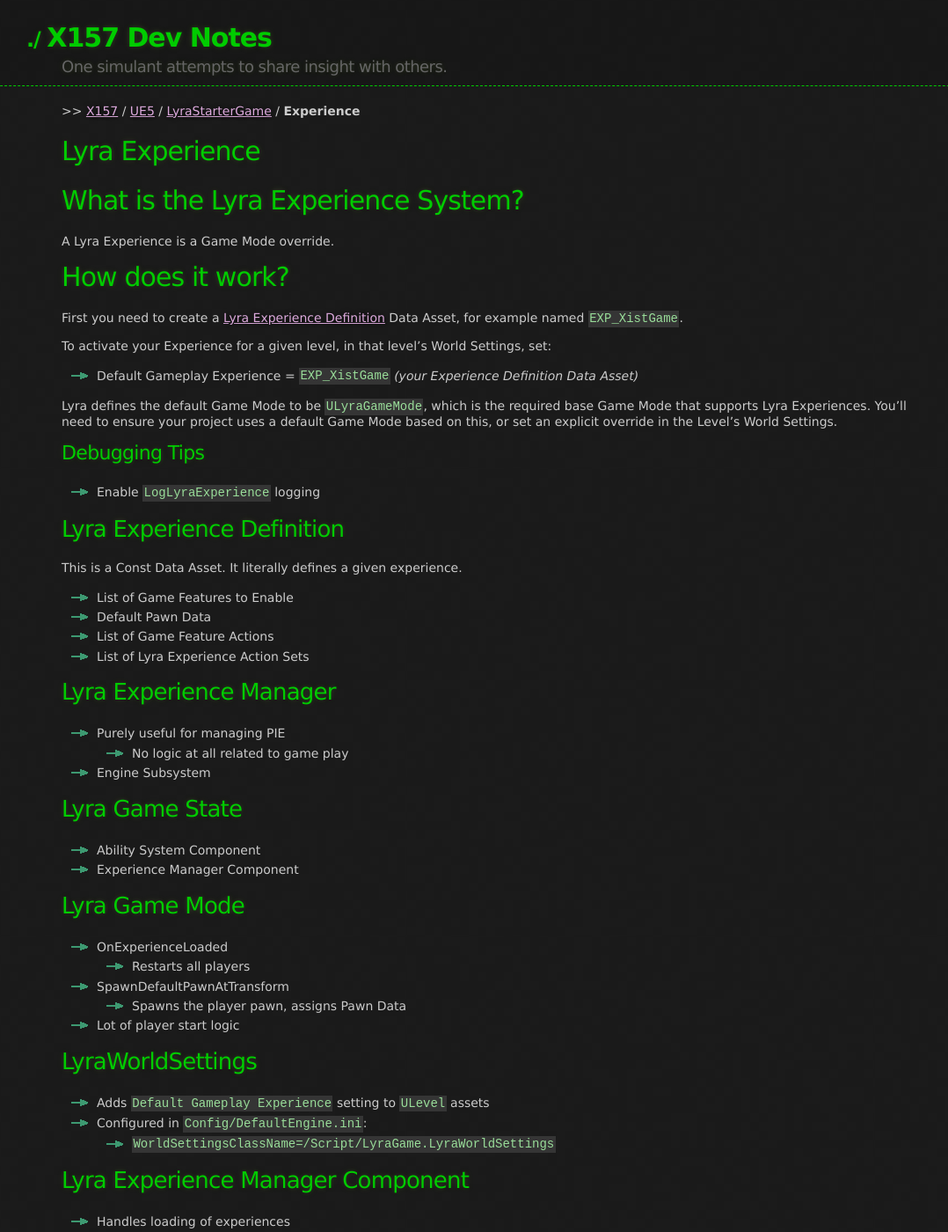
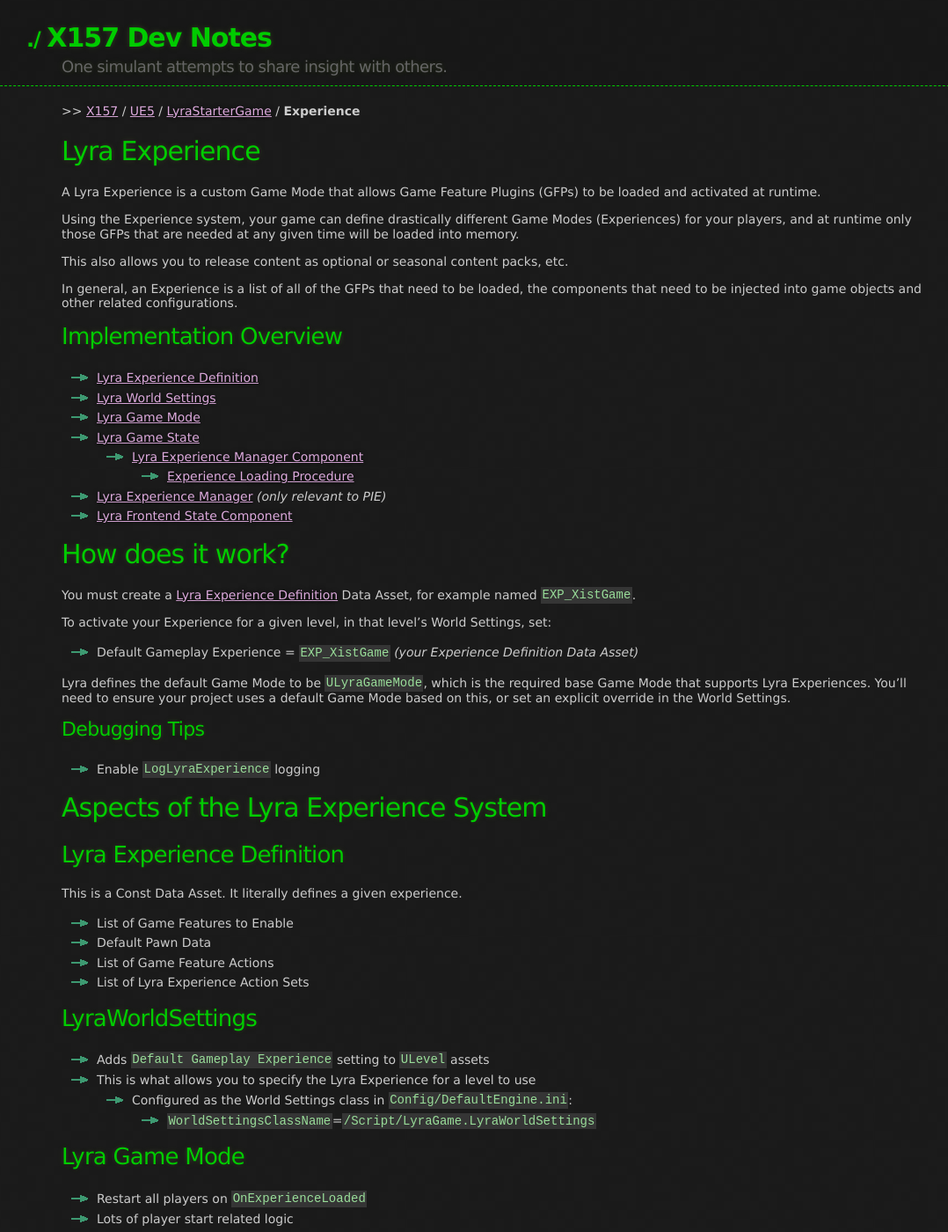
Before and after one commit to x157/x157.github.io, a Jekyll site: the page built from UE5/LyraStarterGame/Experience/index.md, in a window 1280 px wide and 1400 px high. Shown: the whole window at 88% size, without its empty margins (70-1148 px from the left). Built offline with Jekyll 4.4.1, drawn with Linux system fonts in a browser that asks for light colours; some of the changed text lies outside the part shown.

Commit message:
Iterate Experience overview

```diff
--- a/UE5/LyraStarterGame/Experience/index.md
+++ b/UE5/LyraStarterGame/Experience/index.md
@@ -7,16 +7,34 @@
 
 # Lyra Experience
 
+A Lyra Experience is a custom Game Mode that allows Game Feature Plugins (GFPs) to be loaded
+and activated at runtime.
 
-# What is the Lyra Experience System?
+Using the Experience system, your game can define drastically different Game Modes (Experiences)
+for your players, and at runtime only those GFPs that are needed at any given time
+will be loaded into memory.
 
-A Lyra Experience is a Game Mode override.
+This also allows you to release content as optional or seasonal content packs, etc.
 
+In general, an Experience is a list of all of the GFPs that need to be loaded, the components
+that need to be injected into game objects and other related configurations.
+
+
+## Implementation Overview
+
+- [Lyra Experience Definition](#LyraExperienceDefinition)
+- [Lyra World Settings](#LyraWorldSettings)
+- [Lyra Game Mode](#LyraGameMode)
+- [Lyra Game State](#LyraGameState)
+  - [Lyra Experience Manager Component](#LyraExperienceManagerComponent)
+    - [Experience Loading Procedure](#ExperienceLoadingProcedure)
+- [Lyra Experience Manager](#LyraExperienceManager) *(only relevant to PIE)*
+- [Lyra Frontend State Component](#LyraFrontendStateComponent)
 
 
 # How does it work?
 
-First you need to create a
+You must create a
 [Lyra Experience Definition](#LyraExperienceDefinition)
 Data Asset, for example named `EXP_XistGame`.
 
@@ -27,12 +45,15 @@
 Lyra defines the default Game Mode to be `ULyraGameMode`, which is the required base
 Game Mode that supports Lyra Experiences.
 You'll need to ensure your project uses a default Game Mode based on this,
-or set an explicit override in the Level's World Settings.
+or set an explicit override in the World Settings.
 
 
 ### Debugging Tips
 
 - Enable `LogLyraExperience` logging
+
+
+# Aspects of the Lyra Experience System
 
 
 <a id='LyraExperienceDefinition'></a>
@@ -46,63 +67,63 @@
 - List of Lyra Experience Action Sets
 
 
-<a id='LyraExperienceManager'></a>
-## Lyra Experience Manager
+<a id='LyraWorldSettings'></a>
+## LyraWorldSettings
 
-- Purely useful for managing PIE
-  - No logic at all related to game play
-- Engine Subsystem
+- Adds `Default Gameplay Experience` setting to `ULevel` assets
+- This is what allows you to specify the Lyra Experience for a level to use
+  - Configured as the World Settings class in `Config/DefaultEngine.ini`:
+    - `WorldSettingsClassName`=`/Script/LyraGame.LyraWorldSettings`
+
+
+<a id='LyraGameMode'></a>
+## Lyra Game Mode
+
+- Restart all players on `OnExperienceLoaded`
+- Lots of player start related logic
 
 
 <a id='LyraGameState'></a>
 ## Lyra Game State
 
+Includes components:
+
 - Ability System Component
-- Experience Manager Component
-
-
-<a id='LyraGame Mode'></a>
-## Lyra Game Mode
-
-- OnExperienceLoaded
-  - Restarts all players
-
-- SpawnDefaultPawnAtTransform
-  - Spawns the player pawn, assigns Pawn Data
-
-- Lot of player start logic
-
-
-<a id='LyraWorldSettings'></a>
-## LyraWorldSettings
-
-- Adds `Default Gameplay Experience` setting to `ULevel` assets
-- Configured in `Config/DefaultEngine.ini`:
-  - `WorldSettingsClassName=/Script/LyraGame.LyraWorldSettings`
+- Lyra Experience Manager Component
 
 
 <a id='LyraExperienceManagerComponent'></a>
-## Lyra Experience Manager Component
+### Lyra Experience Manager Component
 
-- Handles loading of experiences
-- Game State Component
+- Manages loading of experiences
 
-### Experience Loading Procedure
-  - Set state = `Loading`
-  - Async Load assets via `ULyraAssetManager`
+<a id='ExperienceLoadingProcedure'></a>
+#### Experience Loading Procedure
+- Set state = `Loading`
+- Async Load assets via `ULyraAssetManager`
     - Primary Experience Asset ID
     - Experience Action Sets
     - Client/Server Game Features Subsystem
-  - On async load complete:
+- On async load complete:
     - Scan for GFPs
     - Async Load and Activate each required GFP
-  - On all GFPs async loaded:
+- After all GFPs finish loading:
     - Set state = `ExecutingActions`
-    - Execute all `UGameFeatureActions` defined by the experience
-    - Execute all `UGameFeatureActions` defined by the experience's action sets
+    - Execute all `UGameFeatureActions` defined by the experience and its action sets
     - Set state = `Loaded`
     - Broadcast `OnExperienceLoaded`
 
 
+<a id='LyraExperienceManager'></a>
+## Lyra Experience Manager
+
+- Engine Subsystem
+- This is required for PIE but otherwise doesn't do anything for the game
+  - Poorly named class makes it seem much more important than it really is
+
+
 <a id='LyraFrontendStateComponent'></a>
 ## Lyra Frontend State Component
+
+- Generally you'll need to make a BP version of this to configure the menu widgets
+  - Inject this component into the Game State in your Experience Definition to activate the Lyra FrontEnd experience
```
